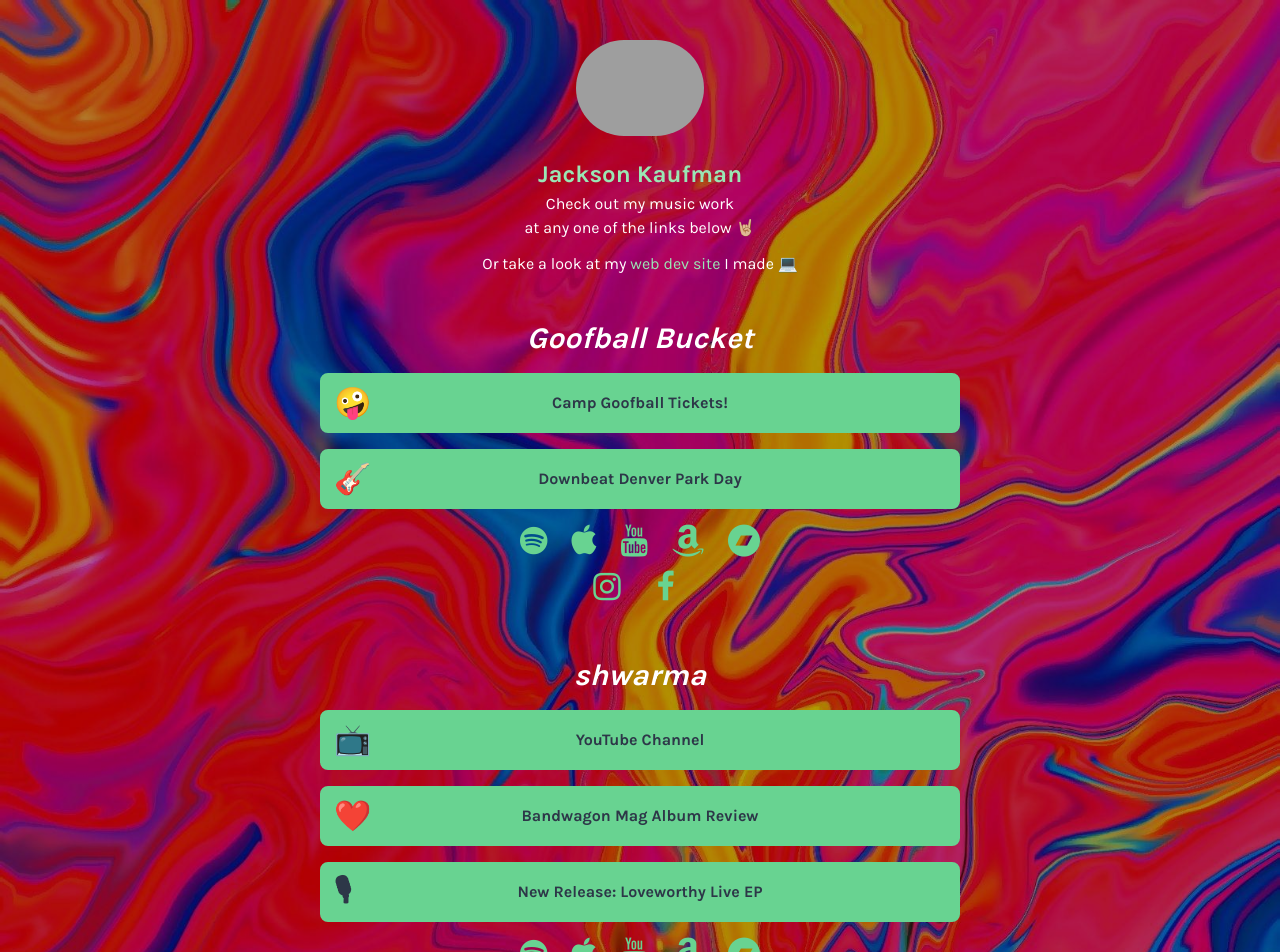
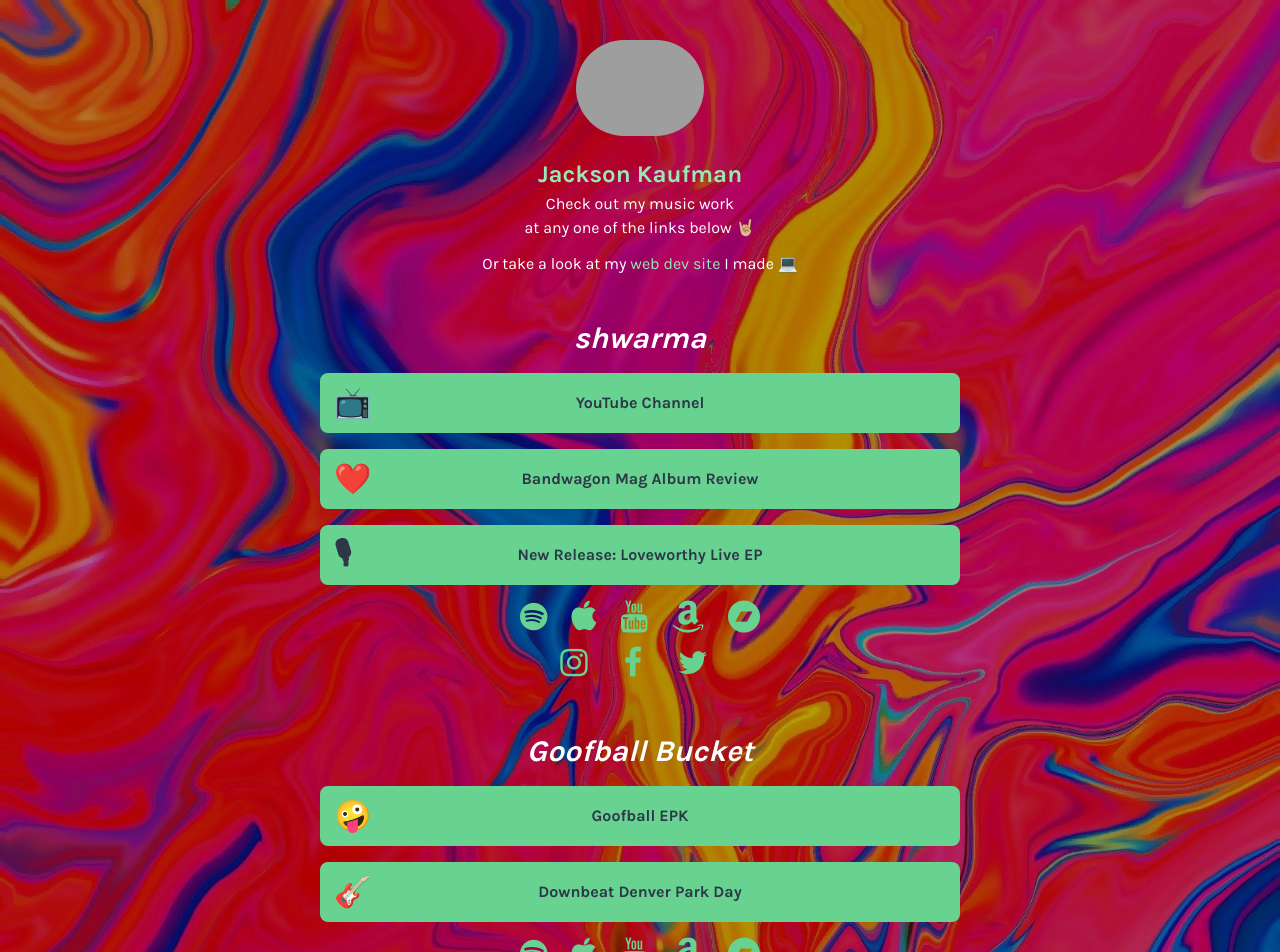
Before and after one commit to coding-jack/link-ent, a Next.js app: page / in a window 1280 px wide. Shown: the top 952 px of the page. Built offline with nearby package versions, Linux system fonts and the light colour scheme; grey boxes are pictures that could not be loaded.

Commit message:
Changed gb links and order of links

```diff
--- a/json/gb.json
+++ b/json/gb.json
@@ -1,8 +1,8 @@
 {
   "featuredLinks": [
     {
-      "link": "Camp Goofball Tickets!",
-      "url": "https://www.eventbrite.com/e/camp-goofball-2021-tickets-153736629397?fbclid=IwAR2e0L2MFvaQZGzvH3vccAhVAvuft9nNT_zVvXAJBXEcqklNMum_lZqYBeo",
+      "link": "Goofball EPK",
+      "url": "https://goofballbucket.com/",
       "emoji": "🤪"
     },
     {
--- a/pages/index.js
+++ b/pages/index.js
@@ -34,20 +34,20 @@
       {/* Profile Pic and Title Header*/}
       <Header />
 
+      {/* Links for Shwarma */}
+      <LinkList
+        header="shwarma"
+        featuredLinks={shwarma.featuredLinks}
+        musicLinks={shwarma.musicLinks}
+        socialLinks={shwarma.socialLinks}
+      />
+
       {/* Links for gb */}
       <LinkList
         header="Goofball Bucket"
         featuredLinks={gb.featuredLinks}
         musicLinks={gb.musicLinks}
         socialLinks={gb.socialLinks}
-      />
-
-      {/* Links for Shwarma */}
-      <LinkList
-        header="shwarma"
-        featuredLinks={shwarma.featuredLinks}
-        musicLinks={shwarma.musicLinks}
-        socialLinks={shwarma.socialLinks}
       />
 
       {/* Links for Super Booty Computer */}
```
